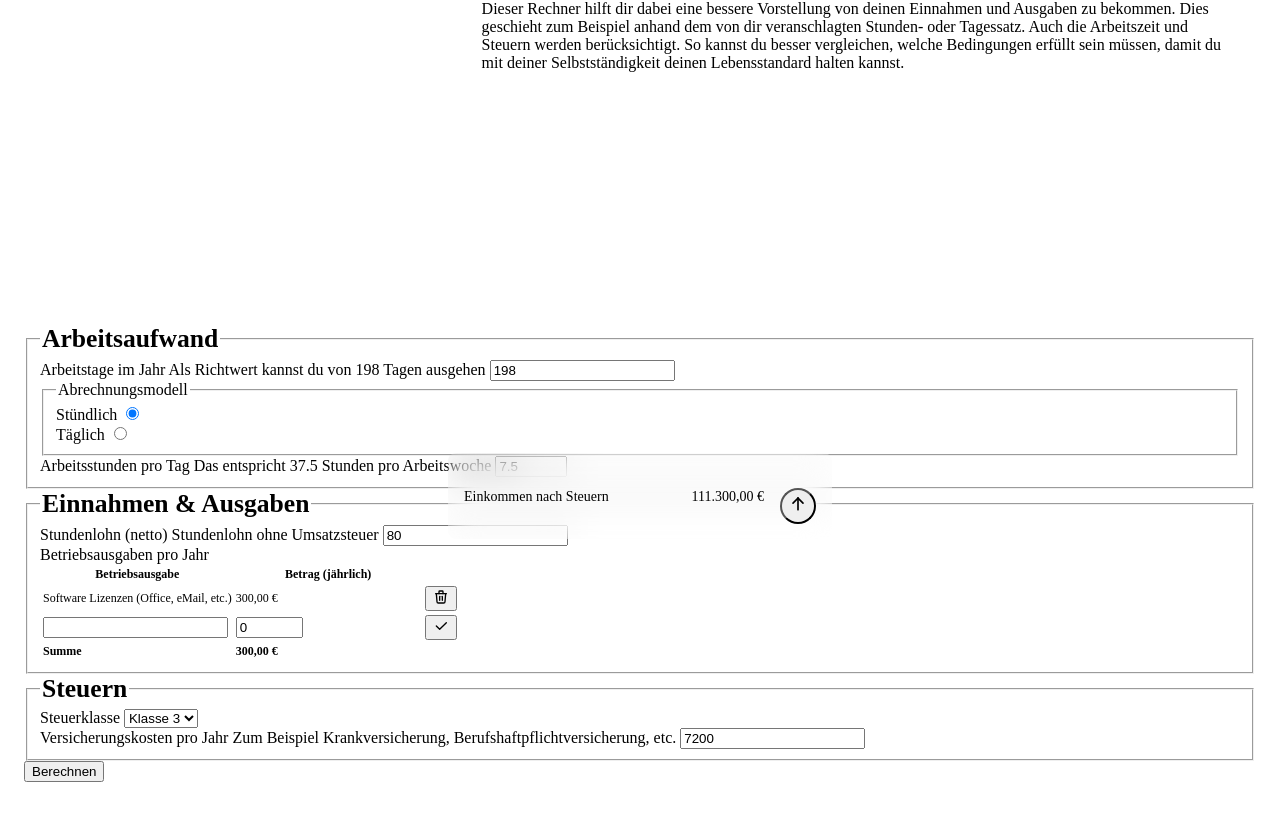
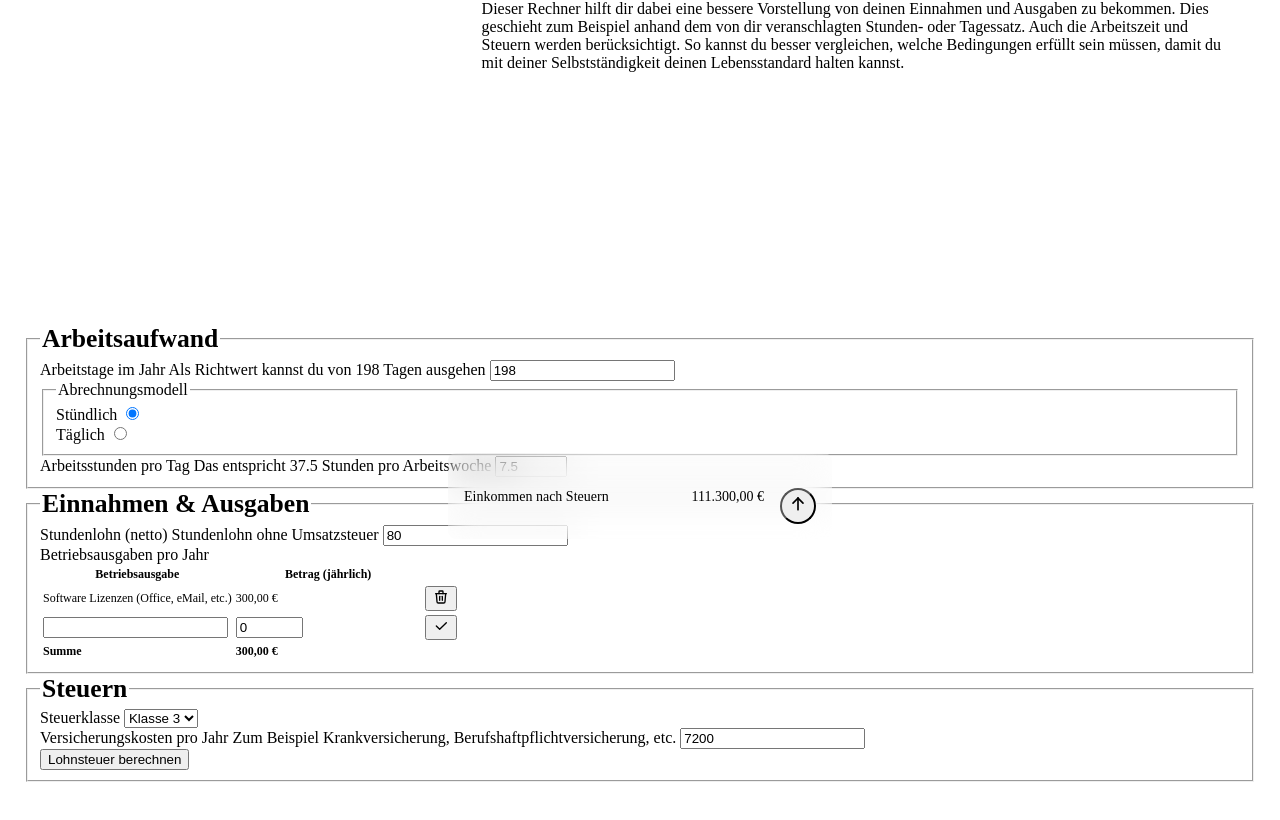
Before and after one commit to lukaskoeller/freelancer, a SvelteKit app: page / in a window 1280 px wide. Shown: the part 244-1064 px from the top of the page. Built offline with nearby package versions, Linux system fonts and the light colour scheme; no server answers.

Commit message:
feat: handle auto submit when change

```diff
--- a/src/routes/+page.svelte
+++ b/src/routes/+page.svelte
@@ -3,10 +3,11 @@
 	import { getTaxData } from './getTaxData';
 	import type { PageProps } from './$types';
 	import { SvelteMap } from 'svelte/reactivity';
+	import { enhance } from '$app/forms';
 
-	// let { form: taxData }: PageProps = $props();
+	let { form: taxData }: PageProps = $props();
 
-	let taxData = $state<Awaited<ReturnType<typeof getTaxData>>>();
+	// let taxData = $state<Awaited<ReturnType<typeof getTaxData>>>();
 
 	let isExpanded = $state(false);
 
@@ -47,9 +48,6 @@
 		);
 
 	const businessCostsItems = $derived(Array.from(businessCostsItemsMap.values()));
-	$effect(() => {
-		console.log(businessCostsItemsMap);
-	});
 
 	let businessCosts: number = $derived(
 		businessCostsItems.reduce((prev, { amount }) => prev + amount, 0)
@@ -62,18 +60,18 @@
 	const income = $derived(calculatedSalary * workDays - businessCosts - incomeTax - insuranceCosts);
 	const billingBasisLabel = $derived(billingBasis === 'hourly' ? 'Stundenlohn' : 'Tageslohn');
 
-	$effect(() => {
-		const setTaxData = async () => {
-			const response = await getTaxData(
-				taxClass,
-				Number(calculatedSalary),
-				Number(workDays),
-				Number(businessCosts)
-			);
-			taxData = response;
-		};
-		setTaxData();
-	});
+	// $effect(() => {
+	// 	const setTaxData = async () => {
+	// 		const response = await getTaxData(
+	// 			taxClass,
+	// 			Number(calculatedSalary),
+	// 			Number(workDays),
+	// 			Number(businessCosts)
+	// 		);
+	// 		taxData = response;
+	// 	};
+	// 	setTaxData();
+	// });
 </script>
 
 <svelte:head>
@@ -115,7 +113,20 @@
 		</div>
 	</div>
 	<div class="container">
-		<form method="POST" action="?/incomeTax" class="nc-stack">
+		<form
+			method="POST"
+			action="?/incomeTax"
+			class="nc-stack"
+			use:enhance={() => {
+				return async ({ update }) => {
+					update({ reset: false });
+				};
+			}}
+			onchange={(e) => {
+				const form = (e.target as HTMLElement).closest("form") as HTMLFormElement;
+				form.requestSubmit();
+			}}
+		>
 			<div class="nc-card">
 				<!-- COMPONENT-START: nc-fieldset -->
 				<fieldset class="nc-fieldset" aria-describedby="fieldset-standard-description">
@@ -364,7 +375,9 @@
 										</td>
 									</tr>
 								</tbody>
-								<tfoot style="border-start: var(--border-width-medium) solid var(--color-border-base);">
+								<tfoot
+									style="border-start: var(--border-width-medium) solid var(--color-border-base);"
+								>
 									<tr>
 										<td>
 											<strong>Summe</strong>
@@ -459,11 +472,11 @@
 							/>
 						</div>
 						<!-- COMPONENT-END: nc-input-field -->
+						<button class="nc-button -muted -small" type="submit">Lohnsteuer berechnen</button>
 					</div>
 				</fieldset>
 				<!-- COMPONENT-END: nc-fieldset -->
 			</div>
-			<button class="nc-button" type="submit">Berechnen</button>
 		</form>
 		<div class="results">
 			<!-- <div class="nc-cluster">
```
